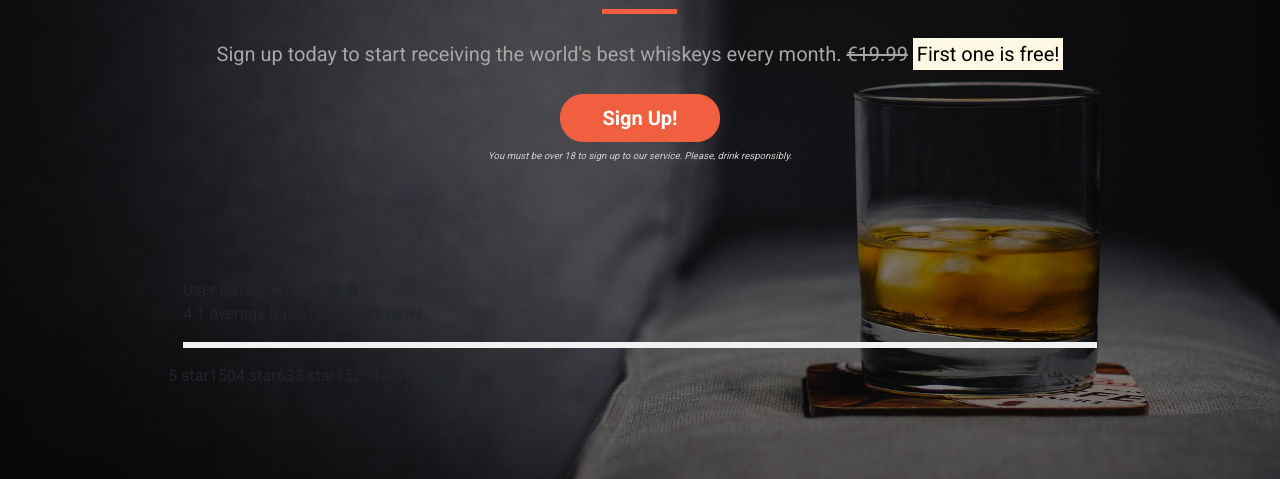
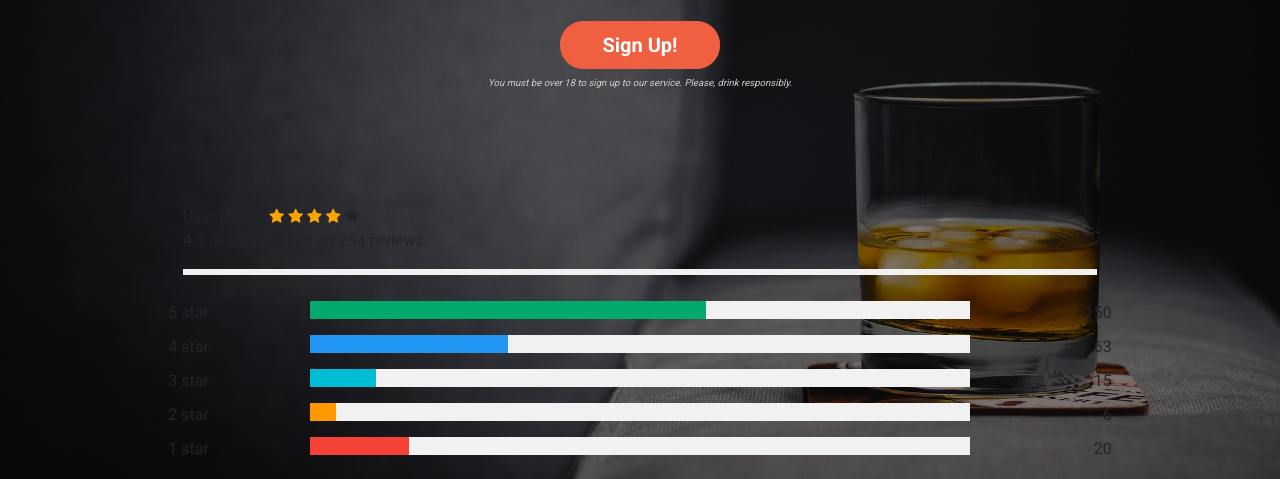
Before and after one commit to molnarlin/bootstrap-whisky-drop-off, a plain HTML site: page index.html in a window 1280 px wide. Shown: the part 321-800 px from the top of the page. Drawn offline with nearby package versions, Linux system fonts and the light colour scheme.

Commit message:
styles updated

```diff
--- a/assets/css/styles.css
+++ b/assets/css/styles.css
@@ -97,6 +97,49 @@ body {
     font-style: italic;
     color: #d0d0d0;
 }
+/*Review box*/
+
+.checked {
+    color: orange;
+  }
+  .side {
+    float: left;
+    width: 15%;
+    margin-top: 10px;
+  }
+
+  .middle {
+    float: left;
+    width: 70%;
+    margin-top: 10px;
+  }
+
+  /* Place text to the right */
+  .right {
+    text-align: right;
+  }
+
+  /* Clear floats after the columns */
+  .row:after {
+    content: "";
+    display: table;
+    clear: both;
+  }
+
+  /* The bar container */
+  .bar-container {
+    width: 100%;
+    background-color: #f1f1f1;
+    text-align: center;
+    color: white;
+  }
+
+  /* Individual bars */
+  .bar-5 {width: 60%; height: 18px; background-color: #04AA6D;}
+  .bar-4 {width: 30%; height: 18px; background-color: #2196F3;}
+  .bar-3 {width: 10%; height: 18px; background-color: #00bcd4;}
+  .bar-2 {width: 4%; height: 18px; background-color: #ff9800;}
+  .bar-1 {width: 15%; height: 18px; background-color: #f44336;}
 
 /* Block dividers */
 
@@ -199,3 +242,13 @@ body {
     margin-top: 10px;
     color: #f05f40;
 }
+
+@media (max-width: 400px) {
+    .side, .middle {
+      width: 100%;
+    }
+    /* Hide the right column on small screens */
+    .right {
+      display: none;
+    }
+  }
```
